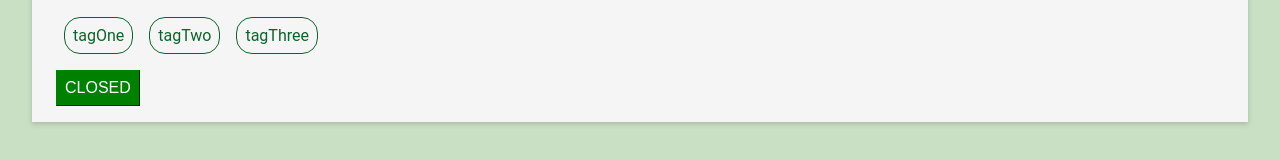
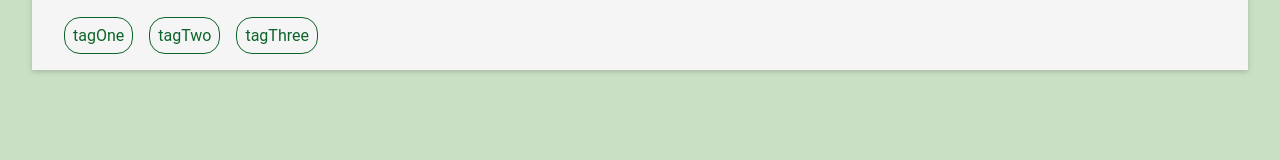
Before and after one commit to haphamo/Prepr_Front_End_Dev_Work_Challenge, a React (Create React App) app: page /labs/lab/7 in a window 1280 px wide. Shown: the part 420-580 px from the top of the page. Built offline with nearby package versions, Linux system fonts and the light colour scheme.

Commit message:
Removed test status button in carddetails

```diff
--- a/src/components/CardDetails.js
+++ b/src/components/CardDetails.js
@@ -48,7 +48,6 @@ export default function CardDetails() {
           <div className="challenge-tags">
               <Tags />
 
-      <Button name="closed" type="button" ></Button>
           </div>
         </div>
       </div>
```
